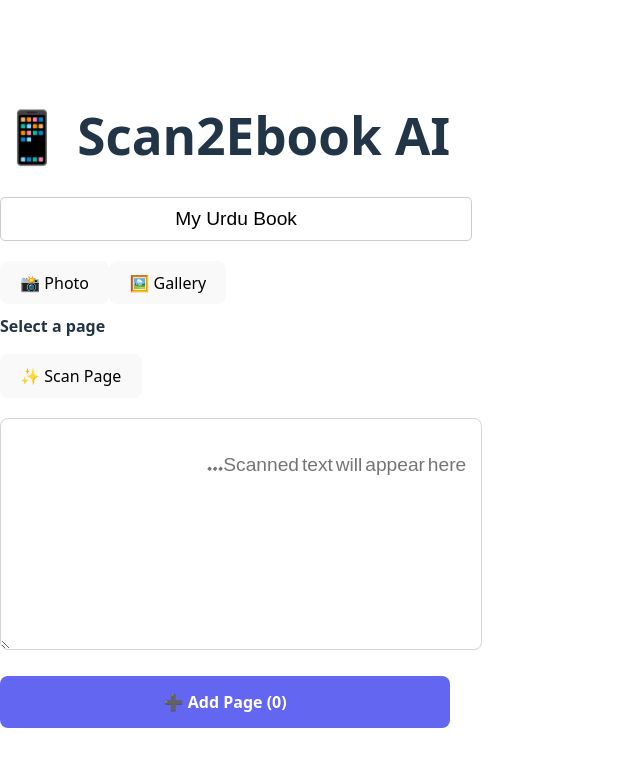
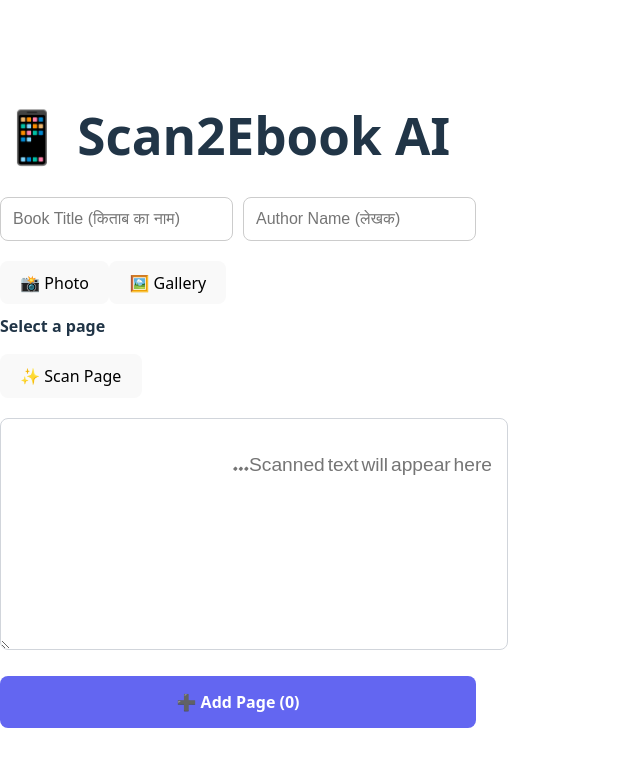
Before and after one commit to hasanmujtaba2006/Scan2eBook-AI, a React app in the folder frontend/: page / in a window 1280 px wide. Shown: the top 766 px of the page, without its empty margins (0-640 px from the left). Built offline with nearby package versions, Linux system fonts and the light colour scheme; the HTML template or start-up script is replaced by a standard one.

Commit message:
Feature: Add Cover Page and Index to Book

```diff
--- a/frontend/src/App.css
+++ b/frontend/src/App.css
@@ -46,3 +46,28 @@
   font-weight: bold;
   cursor: pointer;
 }
+
+/* Add/Update these styles */
+
+.meta-inputs {
+  display: flex;
+  gap: 10px;
+  margin-bottom: 20px;
+}
+
+.text-input {
+  flex: 1;
+  padding: 12px;
+  font-size: 1rem;
+  border: 1px solid #ccc;
+  border-radius: 8px;
+  outline: none;
+  transition: border-color 0.2s;
+}
+
+.text-input:focus {
+  border-color: #4f46e5;
+  box-shadow: 0 0 0 3px rgba(79, 70, 229, 0.1);
+}
+
+/* बाकी CSS वही रहेगा जो मैंने पहले दिया था */
--- a/frontend/src/App.jsx
+++ b/frontend/src/App.jsx
@@ -9,11 +9,11 @@ function App() {
   const [content, setContent] = useState("");
   const [loading, setLoading] = useState(false);
 
-  // Book State
+  // Book Metadata
   const [pages, setPages] = useState([]);
-  const [bookTitle, setBookTitle] = useState("My Urdu Book");
+  const [bookTitle, setBookTitle] = useState("");
+  const [authorName, setAuthorName] = useState("");
 
-  // Input Refs
   const cameraInputRef = useRef(null);
   const galleryInputRef = useRef(null);
 
@@ -59,60 +59,106 @@ function App() {
     alert(`Page ${pages.length + 1} Added!`);
   };
 
-  // ✅ NEW: Download Book directly in Browser (No Server Needed)
+  // ✅ NEW: Advanced Book Generator (Cover + Index + Pages)
   const downloadBook = () => {
     if (pages.length === 0) return alert("No pages to save!");
+    const title = bookTitle || "My Urdu Book";
+    const author = authorName || "Unknown Author";
 
-    // 1. Create simple HTML content with Urdu styling
-    const header = `
+    // 1. HTML Header & Style
+    const htmlHead = `
       <html>
         <head>
           <meta charset="utf-8">
-          <title>${bookTitle}</title>
+          <title>${title}</title>
           <style>
             body {
               font-family: 'Segoe UI', Tahoma, Geneva, Verdana, sans-serif;
               padding: 40px;
               max-width: 800px;
               margin: 0 auto;
-              direction: rtl; /* Right to Left for Urdu */
+              direction: rtl;
               text-align: right;
               background-color: #f9f9f9;
             }
-            .page {
+            .cover-page {
+              text-align: center;
+              padding: 100px 20px;
               background: white;
-              padding: 20px;
-              margin-bottom: 20px;
+              border: 5px double #4f46e5;
+              margin-bottom: 50px;
+              page-break-after: always; /* Force new page after cover */
+            }
+            .cover-title { font-size: 3rem; color: #4f46e5; margin-bottom: 20px; }
+            .cover-author { font-size: 1.5rem; color: #555; }
+
+            .index-page {
+              background: white;
+              padding: 40px;
+              margin-bottom: 50px;
+              border: 1px solid #ddd;
+              page-break-after: always;
+            }
+            .index-item {
+              display: flex;
+              justify-content: space-between;
+              border-bottom: 1px dotted #ccc;
+              padding: 10px 0;
+              font-size: 1.2rem;
+            }
+
+            .content-page {
+              background: white;
+              padding: 40px;
+              margin-bottom: 30px;
               border: 1px solid #ddd;
               border-radius: 8px;
+              page-break-after: always;
             }
-            h1 { text-align: center; color: #4f46e5; }
             h2 { color: #666; border-bottom: 1px solid #eee; padding-bottom: 10px; }
-            p { font-size: 1.2rem; line-height: 1.8; white-space: pre-wrap; }
+            p { font-size: 1.3rem; line-height: 2; white-space: pre-wrap; }
           </style>
         </head>
         <body>
-          <h1>${bookTitle}</h1>
     `;
 
-    const bodyContent = pages.map((pageText, index) => `
-      <div class="page">
+    // 2. Build Cover Page
+    const coverPageHTML = `
+      <div class="cover-page">
+        <h1 class="cover-title">${title}</h1>
+        <p class="cover-author">Written by: ${author}</p>
+        <p style="margin-top:50px; color:#888;">Generated by Scan2Ebook AI</p>
+      </div>
+    `;
+
+    // 3. Build Index Page (Table of Contents)
+    let indexHTML = `<div class="index-page"><h1>فہرست (Index)</h1>`;
+    pages.forEach((_, i) => {
+      indexHTML += `
+        <div class="index-item">
+          <span>Page ${i + 1}</span>
+          <span>................................</span>
+          <span>صفحہ ${i + 1}</span>
+        </div>`;
+    });
+    indexHTML += `</div>`;
+
+    // 4. Build Content Pages
+    const pagesHTML = pages.map((pageText, index) => `
+      <div class="content-page">
         <h2>Page ${index + 1}</h2>
         <p>${pageText}</p>
       </div>
     `).join("");
 
-    const footer = `</body></html>`;
-    const fullContent = header + bodyContent + footer;
+    const fullContent = htmlHead + coverPageHTML + indexHTML + pagesHTML + "</body></html>";
 
-    // 2. Create a Blob (File) from the text
+    // 5. Download
     const blob = new Blob([fullContent], { type: 'text/html' });
     const url = URL.createObjectURL(blob);
-
-    // 3. Trigger Download
     const a = document.createElement('a');
     a.href = url;
-    a.download = `${bookTitle}.html`;
+    a.download = `${title.replace(/\s+/g, '_')}.html`;
     document.body.appendChild(a);
     a.click();
     document.body.removeChild(a);
@@ -123,13 +169,23 @@ function App() {
     <div className="App">
       <h1>📱 Scan2Ebook AI</h1>
 
-      <input
-        className="title-input"
-        type="text"
-        value={bookTitle}
-        onChange={(e) => setBookTitle(e.target.value)}
-        placeholder="Enter Book Title"
-      />
+      {/* Metadata Inputs */}
+      <div className="meta-inputs">
+        <input
+          className="text-input"
+          type="text"
+          value={bookTitle}
+          onChange={(e) => setBookTitle(e.target.value)}
+          placeholder="Book Title (किताब का नाम)"
+        />
+        <input
+          className="text-input"
+          type="text"
+          value={authorName}
+          onChange={(e) => setAuthorName(e.target.value)}
+          placeholder="Author Name (लेखक)"
+        />
+      </div>
 
       <div className="upload-container">
         {/* Hidden Inputs */}
@@ -144,10 +200,9 @@ function App() {
       </div>
 
       <button className="primary-btn" onClick={handleProcess} disabled={loading}>
-        {loading ? "Processing..." : "✨ Scan Page"}
+        {loading ? "Scanning..." : "✨ Scan Page"}
       </button>
 
-      {/* Editor */}
       <textarea
         className="editor-box"
         value={content}
@@ -156,7 +211,6 @@ function App() {
         placeholder="Scanned text will appear here..."
       />
 
-      {/* Actions */}
       <div className="book-actions">
         <button className="secondary-btn" onClick={addPage} disabled={!content}>
           ➕ Add Page ({pages.length})
@@ -164,7 +218,7 @@ function App() {
 
         {pages.length > 0 && (
           <button className="download-btn" onClick={downloadBook}>
-            💾 Download Book (HTML)
+            📚 Download Full Book
           </button>
         )}
       </div>
```
